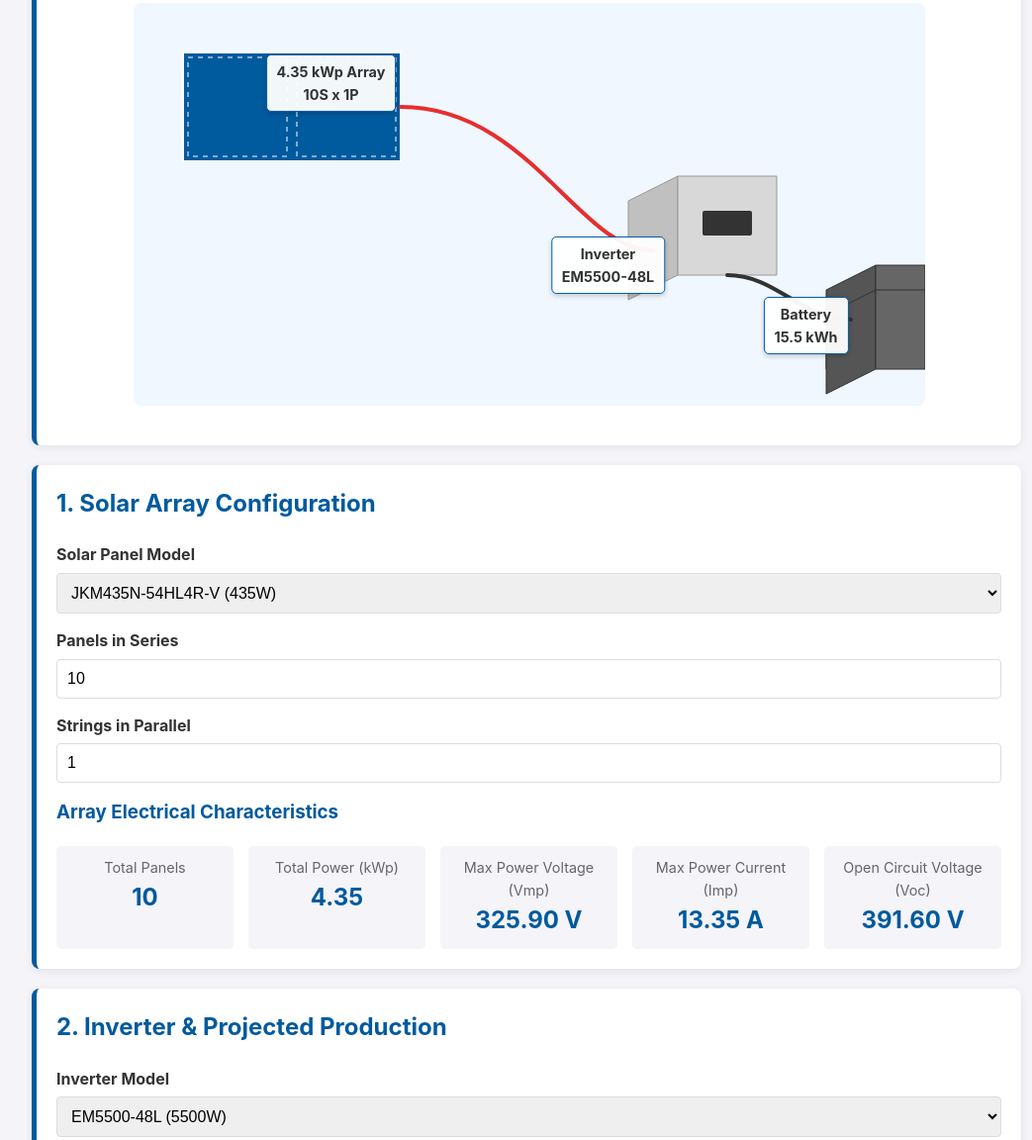
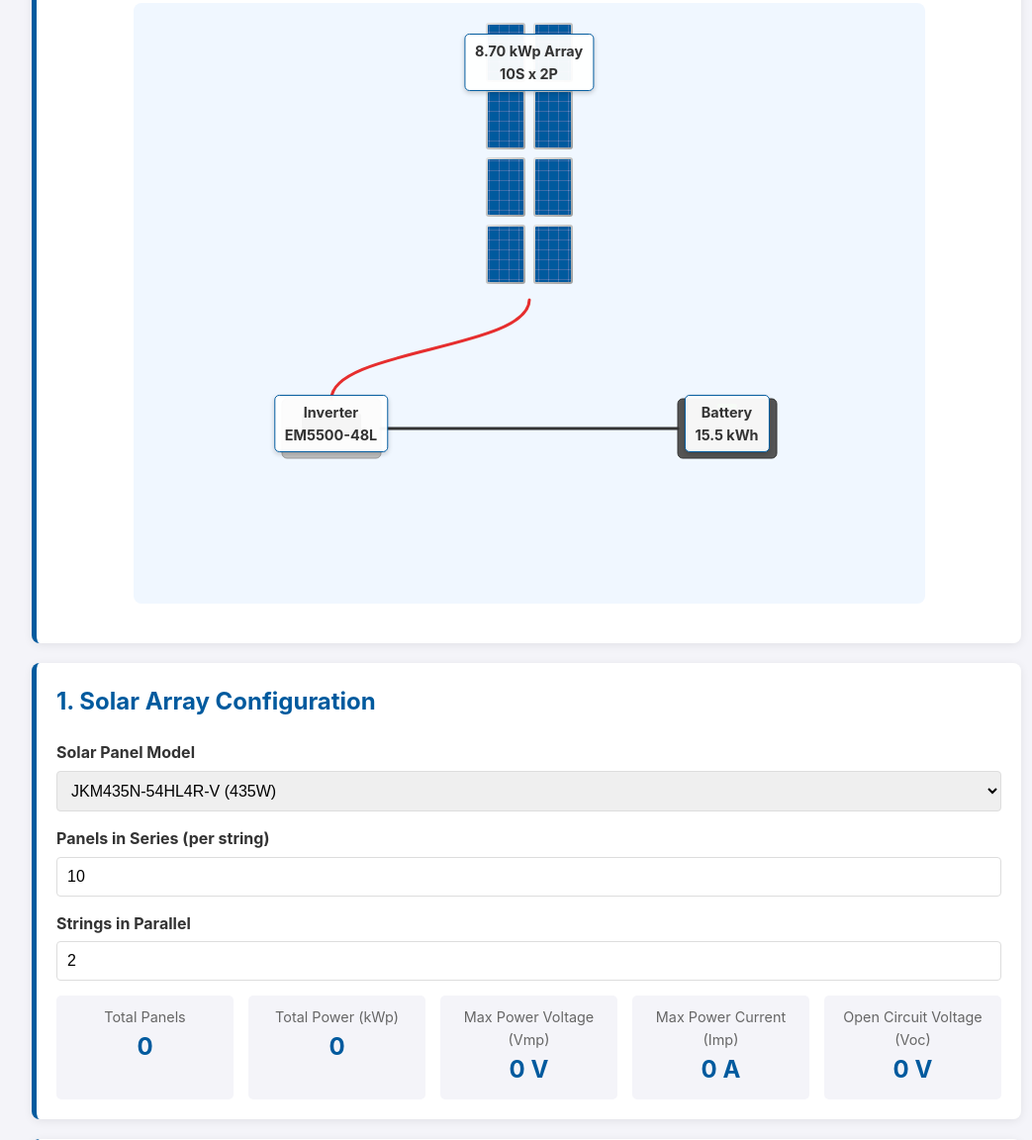
Before and after one commit to bizr/solar-calc, a plain HTML site: page index.html in a window 1280 px wide. Shown: the part 187-1339 px from the top of the page at 99% size, without its empty margins (108-1151 px from the left). Drawn offline with Linux system fonts and the light colour scheme.

Commit message:
Update index.html

```diff
--- a/index.html
+++ b/index.html
@@ -148,6 +148,7 @@
             margin: 20px auto;
             background: #f0f7ff;
             border-radius: 8px;
+            overflow: hidden;
         }
 
         .diagram-svg {
@@ -156,13 +157,12 @@
         }
 
         /* SVG Component Styles */
-        .svg-panel { fill: var(--primary-color); stroke: #fff; stroke-width: 2; }
+        .svg-panel-frame { fill: url(#frame-gradient); }
+        .svg-panel-cells { fill: url(#panel-texture); }
         .svg-inverter-case { fill: #c0c0c0; stroke: #999; stroke-width: 1; }
         .svg-inverter-face { fill: #d8d8d8; stroke: #999; stroke-width: 1; }
-        .svg-inverter-screen { fill: #333; }
         .svg-battery-case { fill: #555; stroke: #333; stroke-width: 1; }
-        .svg-battery-face { fill: #666; stroke: #333; stroke-width: 1; }
-        .svg-wire { fill: none; stroke-width: 4; stroke-linecap: round; }
+        .svg-wire { fill: none; stroke-width: 3; stroke-linecap: round; }
         .svg-wire-dc { stroke: var(--wire-dc-color); }
         .svg-wire-battery { stroke: var(--wire-battery-color); }
 
@@ -177,11 +177,12 @@
             box-shadow: 0 2px 5px rgba(0,0,0,0.2);
             text-align: center;
             transform: translate(-50%, -50%);
+            white-space: nowrap;
         }
 
-        #label-panels { top: 20%; left: 25%; }
-        #label-inverter { top: 65%; left: 60%; }
-        #label-battery { top: 80%; left: 85%; }
+        #label-panels { top: 10%; left: 50%; }
+        #label-inverter { top: 70%; left: 25%; }
+        #label-battery { top: 70%; left: 75%; }
     </style>
 </head>
 <body>
@@ -193,32 +194,39 @@
     <div class="card">
         <h2>System Visualization</h2>
         <div class="diagram-container">
-            <svg class="diagram-svg" viewBox="0 0 800 400" xmlns="http://www.w3.org/2000/svg">
-                <!-- Solar Panels -->
-                <g id="solar-array">
-                    <rect x="50" y="50" width="220" height="110" class="svg-panel" />
-                    <rect x="55" y="55" width="100" height="100" fill="none" stroke="#fff" stroke-width="1" stroke-dasharray="5 5"/>
-                    <rect x="165" y="55" width="100" height="100" fill="none" stroke="#fff" stroke-width="1" stroke-dasharray="5 5"/>
+            <svg id="system-svg" class="diagram-svg" viewBox="0 0 800 600" xmlns="http://www.w3.org/2000/svg">
+                <defs>
+                    <!-- Gradient for a metallic frame effect -->
+                    <linearGradient id="frame-gradient" x1="0%" y1="0%" x2="100%" y2="100%">
+                        <stop offset="0%" style="stop-color:#e0e0e0;stop-opacity:1" />
+                        <stop offset="100%" style="stop-color:#a0a0a0;stop-opacity:1" />
+                    </linearGradient>
+
+                    <!-- Pattern for a photorealistic solar cell look -->
+                    <pattern id="panel-texture" patternUnits="userSpaceOnUse" width="10" height="10">
+                        <rect width="10" height="10" fill="#002d52"/>
+                        <rect x="0" y="0" width="9" height="9" fill="#005a9e"/>
+                        <line x1="0" y1="9.5" x2="10" y2="9.5" stroke="#77aaff" stroke-width="0.5"/>
+                        <line x1="9.5" y1="0" x2="9.5" y2="10" stroke="#77aaff" stroke-width="0.5"/>
+                    </pattern>
+                </defs>
+
+                <!-- Container for dynamically generated panels -->
+                <g id="solar-array-grid"></g>
+
+                <!-- Static Components -->
+                <g id="inverter" transform="translate(150, 400)">
+                    <rect class="svg-inverter-case" x="0" y="0" width="100" height="60" rx="5"></rect>
+                    <rect fill="#333" x="20" y="15" width="60" height="20" rx="2"></rect>
                 </g>
-
-                <!-- Inverter -->
-                <g id="inverter">
-                    <polygon class="svg-inverter-case" points="500,200 550,175 550,275 500,300" />
-                    <polygon class="svg-inverter-face" points="550,175 650,175 650,275 550,275" />
-                    <rect class="svg-inverter-screen" x="575" y="210" width="50" height="25" rx="2" />
-                </g>
-
-                <!-- Battery -->
-                <g id="battery">
-                    <polygon class="svg-battery-case" points="700,290 750,265 750,345 700,370" />
-                    <polygon class="svg-battery-face" points="750,265 800,265 800,345 750,345" />
-                    <polygon class="svg-battery-case" points="700,315 750,290 750,370 700,395" />
-                    <polygon class="svg-battery-face" points="750,290 800,290 800,370 750,370" />
+                <g id="battery" transform="translate(550, 400)">
+                    <rect class="svg-battery-case" x="0" y="0" width="100" height="60" rx="5"></rect>
+                    <rect fill="#4caf50" x="40" y="5" width="20" height="5" rx="2"></rect>
                 </g>
 
                 <!-- Wiring -->
-                <path class="svg-wire svg-wire-dc" d="M 270,105 C 400,105 450,250 525,250" />
-                <path class="svg-wire svg-wire-battery" d="M 600,275 C 650,275 675,320 725,320" />
+                <path class="svg-wire svg-wire-dc" d="M 400,300 C 400,350 200,350 200,400" />
+                <path class="svg-wire svg-wire-battery" d="M 250,430 C 350,430 450,430 550,430" />
             </svg>
 
             <div id="label-panels" class="diagram-label"></div>
@@ -235,39 +243,16 @@
             <select id="panel-select"></select>
         </div>
         <div class="form-group">
-            <label for="panels-series">Panels in Series</label>
-            <input type="number" id="panels-series" value="10" min="1">
+            <label for="panels-series">Panels in Series (per string)</label>
+            <input type="number" id="panels-series" value="10" min="1" max="20">
         </div>
         <div class="form-group">
             <label for="strings-parallel">Strings in Parallel</label>
-            <input type="number" id="strings-parallel" value="1" min="1">
-        </div>
-
-        <h3>Array Electrical Characteristics</h3>
-        <div class="results-grid">
-            <div class="result-item">
-                <div class="label">Total Panels</div>
-                <div class="value" id="total-panels">0</div>
-            </div>
-            <div class="result-item">
-                <div class="label">Total Power (kWp)</div>
-                <div class="value" id="total-power">0</div>
-            </div>
-            <div class="result-item">
-                <div class="label">Max Power Voltage (Vmp)</div>
-                <div class="value" id="total-voltage">0 V</div>
-            </div>
-            <div class="result-item">
-                <div class="label">Max Power Current (Imp)</div>
-                <div class="value" id="total-current">0 A</div>
-            </div>
-            <div class="result-item">
-                <div class="label">Open Circuit Voltage (Voc)</div>
-                <div class="value" id="total-oc-voltage">0 V</div>
-            </div>
+            <input type="number" id="strings-parallel" value="2" min="1" max="10">
         </div>
     </div>
 
+    <!-- (Other cards remain unchanged) -->
     <!-- SECTION 2: Inverter & Production -->
     <div class="card">
         <h2>2. Inverter & Projected Production</h2>
@@ -346,8 +331,7 @@
 </div>
 
 <script>
-// --- DATA LIBRARY (Converted from Swift) ---
-
+// --- DATA LIBRARY (Unchanged) ---
 const DataLibrary = {
     panels: [
         { name: "JKM435N-54HL4R-V", power: 435.0, moduleEfficiency: 0.2177, width: 1.134, height: 1.762, cellRows: 18, cellColumns: 6, weight: 26.0, openCircuitVoltage: 39.16, maxPowerVoltage: 32.59, shortCircuitCurrent: 13.80, maxPowerCurrent: 13.35 },
@@ -366,24 +350,14 @@ const DataLibrary = {
         { name: "November", avgDailyKWhPerM2: 2.7 }, { name: "December", avgDailyKWhPerM2: 2.2 }
     ],
     kalamataClimate: [
-        { name: "January", days: 31, dailyHigh: 15.2, dailyLow: 5.6 },
-        { name: "February", days: 28, dailyHigh: 15.6, dailyLow: 5.8 },
-        { name: "March", days: 31, dailyHigh: 17.3, dailyLow: 6.8 },
-        { name: "April", days: 30, dailyHigh: 20.1, dailyLow: 9.0 },
-        { name: "May", days: 31, dailyHigh: 24.4, dailyLow: 12.4 },
-        { name: "June", days: 30, dailyHigh: 28.8, dailyLow: 15.9 },
-        { name: "July", days: 31, dailyHigh: 31.2, dailyLow: 18.2 },
-        { name: "August", days: 31, dailyHigh: 31.2, dailyLow: 18.3 },
-        { name: "September", days: 30, dailyHigh: 28.8, dailyLow: 16.2 },
-        { name: "October", days: 31, dailyHigh: 24.6, dailyLow: 13.1 },
-        { name: "November", days: 30, dailyHigh: 20.5, dailyLow: 9.8 },
-        { name: "December", days: 31, dailyHigh: 16.7, dailyLow: 7.2 }
+        { name: "January", days: 31, dailyHigh: 15.2, dailyLow: 5.6 }, { name: "February", days: 28, dailyHigh: 15.6, dailyLow: 5.8 },
+        { name: "March", days: 31, dailyHigh: 17.3, dailyLow: 6.8 }, { name: "April", days: 30, dailyHigh: 20.1, dailyLow: 9.0 },
+        { name: "May", days: 31, dailyHigh: 24.4, dailyLow: 12.4 }, { name: "June", days: 30, dailyHigh: 28.8, dailyLow: 15.9 },
+        { name: "July", days: 31, dailyHigh: 31.2, dailyLow: 18.2 }, { name: "August", days: 31, dailyHigh: 31.2, dailyLow: 18.3 },
+        { name: "September", days: 30, dailyHigh: 28.8, dailyLow: 16.2 }, { name: "October", days: 31, dailyHigh: 24.6, dailyLow: 13.1 },
+        { name: "November", days: 30, dailyHigh: 20.5, dailyLow: 9.8 }, { name: "December", days: 31, dailyHigh: 16.7, dailyLow: 7.2 }
     ],
-    defaultHeatPump: {
-        modelName: "AWH-M120/5R1",
-        minCoolingPowerKW: 0.85,
-        minHeatingPowerKW: 0.75
-    }
+    defaultHeatPump: { modelName: "AWH-M120/5R1", minCoolingPowerKW: 0.85, minHeatingPowerKW: 0.75 }
 };
 
 // --- DOM ELEMENTS ---
@@ -392,11 +366,14 @@ const panelsSeriesInput = document.getElementById('panels-series');
 const stringsParallelInput = document.getElementById('strings-parallel');
 const inverterSelect = document.getElementById('inverter-select');
 const batteryModulesInput = document.getElementById('battery-modules');
-// Visualization labels
+// Visualization elements
+const solarArrayGrid = document.getElementById('solar-array-grid');
 const labelPanels = document.getElementById('label-panels');
 const labelInverter = document.getElementById('label-inverter');
 const labelBattery = document.getElementById('label-battery');
 
+// --- SVG Namespace ---
+const SVG_NS = "http://www.w3.org/2000/svg";
 
 // --- EVENT LISTENERS ---
 document.addEventListener('DOMContentLoaded', () => {
@@ -418,10 +395,57 @@ function populateDropdowns() {
 
 function addEventListeners() {
     [panelSelect, panelsSeriesInput, stringsParallelInput, inverterSelect, batteryModulesInput].forEach(el => {
-        el.addEventListener('change', calculateAll);
-        el.addEventListener('keyup', calculateAll);
+        el.addEventListener('input', calculateAll);
     });
 }
+
+// --- NEW SVG DRAWING FUNCTION ---
+function drawPanelGrid(series, parallel) {
+    solarArrayGrid.innerHTML = ''; // Clear previous grid
+    if (series <= 0 || parallel <= 0 || series > 20 || parallel > 10) return; // Safety/limit
+
+    const panelWidth = 40;
+    const panelHeight = 60;
+    const gap = 8;
+    const totalGridWidth = parallel * (panelWidth + gap) - gap;
+    const startX = (800 - totalGridWidth) / 2; // Center the whole grid
+
+    for (let p = 0; p < parallel; p++) { // p for parallel strings (columns)
+        for (let s = 0; s < series; s++) { // s for series panels (rows)
+            const x = startX + p * (panelWidth + gap);
+            const y = 20 + s * (panelHeight + gap);
+
+            // Limit vertical drawing to prevent overflow
+            if (y + panelHeight > 300) continue;
+
+            // Create group for each panel
+            const panelGroup = document.createElementNS(SVG_NS, 'g');
+
+            // Frame
+            const frame = document.createElementNS(SVG_NS, 'rect');
+            frame.setAttribute('x', x);
+            frame.setAttribute('y', y);
+            frame.setAttribute('width', panelWidth);
+            frame.setAttribute('height', panelHeight);
+            frame.setAttribute('rx', 3);
+            frame.setAttribute('class', 'svg-panel-frame');
+
+            // Cells
+            const cells = document.createElementNS(SVG_NS, 'rect');
+            cells.setAttribute('x', x + 2);
+            cells.setAttribute('y', y + 2);
+            cells.setAttribute('width', panelWidth - 4);
+            cells.setAttribute('height', panelHeight - 4);
+            cells.setAttribute('rx', 1);
+            cells.setAttribute('class', 'svg-panel-cells');
+
+            panelGroup.appendChild(frame);
+            panelGroup.appendChild(cells);
+            solarArrayGrid.appendChild(panelGroup);
+        }
+    }
+}
+
 
 // --- MAIN CALCULATION FUNCTION ---
 function calculateAll() {
@@ -432,6 +456,9 @@ function calculateAll() {
     const selectedInverter = DataLibrary.inverters[inverterSelect.value];
     const batteryModules = parseInt(batteryModulesInput.value) || 0;
 
+    // --- 0. UPDATE VISUALIZATION ---
+    drawPanelGrid(seriesCount, parallelCount);
+
     // --- 1. Panel Array Calculations ---
     const totalPanels = seriesCount * parallelCount;
     const totalPower = totalPanels * selectedPanel.power;
@@ -439,11 +466,18 @@ function calculateAll() {
     const totalImp = parallelCount * selectedPanel.maxPowerCurrent;
     const totalVoc = seriesCount * selectedPanel.openCircuitVoltage;
 
-    document.getElementById('total-panels').innerText = totalPanels;
-    document.getElementById('total-power').innerText = (totalPower / 1000).toFixed(2);
-    document.getElementById('total-voltage').innerText = `${totalVmp.toFixed(2)} V`;
-    document.getElementById('total-current').innerText = `${totalImp.toFixed(2)} A`;
-    document.getElementById('total-oc-voltage').innerText = `${totalVoc.toFixed(2)} V`;
+    // (This part is just displaying data, unchanged)
+    const resultsContainer = document.querySelector('#panel-config-card .results-grid');
+    if (!resultsContainer) { // Quick check if the card is available
+        const totalPanelsEl = document.getElementById('total-panels');
+        if (totalPanelsEl) {
+             document.getElementById('total-panels').innerText = totalPanels;
+             document.getElementById('total-power').innerText = (totalPower / 1000).toFixed(2);
+             document.getElementById('total-voltage').innerText = `${totalVmp.toFixed(2)} V`;
+             document.getElementById('total-current').innerText = `${totalImp.toFixed(2)} A`;
+             document.getElementById('total-oc-voltage').innerText = `${totalVoc.toFixed(2)} V`;
+        }
+    }
 
     // --- 2. Inverter & Production Calculations ---
     let statusHtml = '';
@@ -456,81 +490,49 @@ function calculateAll() {
     statusHtml += `<div>Open Circuit Voltage: <span class="status ${vocOk ? 'status-ok' : 'status-error'}">${totalVoc.toFixed(1)}V (Max: ${selectedInverter.maxPVVoltage}V)</span></div>`;
     document.getElementById('inverter-status').innerHTML = statusHtml;
 
+    // (Calculations for production table are unchanged)
     const performanceRatio = 0.80;
     const productionTableBody = document.getElementById('production-table').getElementsByTagName('tbody')[0];
     productionTableBody.innerHTML = '';
     const monthlyProductions = [];
-
     DataLibrary.kalamataIrradiance.forEach((month, index) => {
         const daysInMonth = DataLibrary.kalamataClimate[index].days;
         const dailyProduction = (totalPower / 1000) * month.avgDailyKWhPerM2 * performanceRatio;
         const monthlyProduction = dailyProduction * daysInMonth;
         monthlyProductions.push(monthlyProduction);
-
         const row = productionTableBody.insertRow();
-        row.innerHTML = `
-            <td>${month.name}</td>
-            <td>${month.avgDailyKWhPerM2.toFixed(2)}</td>
-            <td>${monthlyProduction.toFixed(1)} kWh</td>
-        `;
+        row.innerHTML = `<td>${month.name}</td><td>${month.avgDailyKWhPerM2.toFixed(2)}</td><td>${monthlyProduction.toFixed(1)} kWh</td>`;
     });
 
     // --- 3. Battery & Load Simulation ---
     const BATTERY_MODULE_KWH = 15.5;
-    const BATTERY_DOD = 0.90;
-    const BATTERY_EFFICIENCY = 0.95;
     const totalBatteryCapacity = batteryModules * BATTERY_MODULE_KWH;
-    const usableBatteryCapacity = totalBatteryCapacity * BATTERY_DOD;
-
+    const usableBatteryCapacity = totalBatteryCapacity * 0.90; // DOD
     document.getElementById('battery-capacity').innerText = `${totalBatteryCapacity.toFixed(1)} kWh`;
     const heatPump = DataLibrary.defaultHeatPump;
     document.getElementById('runtime-heating').innerText = `${(usableBatteryCapacity / heatPump.minHeatingPowerKW).toFixed(1)} hrs`;
     document.getElementById('runtime-cooling').innerText = `${(usableBatteryCapacity / heatPump.minCoolingPowerKW).toFixed(1)} hrs`;
 
-    const HEATING_SETPOINT = 18;
-    const COOLING_SETPOINT = 24;
+    // (Balance table calculations are unchanged)
     const balanceTableBody = document.getElementById('balance-table').getElementsByTagName('tbody')[0];
     balanceTableBody.innerHTML = '';
-
     DataLibrary.kalamataClimate.forEach((month, index) => {
         let dailyDemandKWh = 0;
-        if (month.dailyLow < HEATING_SETPOINT) {
-            const dailyRunHours = (HEATING_SETPOINT - month.dailyLow) / 5 * 6;
-            dailyDemandKWh += dailyRunHours * heatPump.minHeatingPowerKW;
-        }
-        if (month.dailyHigh > COOLING_SETPOINT) {
-            const dailyRunHours = (month.dailyHigh - COOLING_SETPOINT) / 5 * 4;
-            dailyDemandKWh += dailyRunHours * heatPump.minCoolingPowerKW;
-        }
+        if (month.dailyLow < 18) { dailyDemandKWh += ((18 - month.dailyLow) / 5 * 6) * heatPump.minHeatingPowerKW; }
+        if (month.dailyHigh > 24) { dailyDemandKWh += ((month.dailyHigh - 24) / 5 * 4) * heatPump.minCoolingPowerKW; }
         const monthlyDemandKWh = dailyDemandKWh * month.days;
         const monthlySolarGen = monthlyProductions[index];
-
         const dailySolarGen = monthlySolarGen / month.days;
         const loadDuringDay = dailyDemandKWh * 0.5;
         const loadDuringNight = dailyDemandKWh * 0.5;
-
         let solarUsedDirectly = Math.min(dailySolarGen, loadDuringDay);
         let excessSolar = dailySolarGen - solarUsedDirectly;
         let remainingDayLoad = loadDuringDay - solarUsedDirectly;
-
         let energyToBattery = Math.min(excessSolar, usableBatteryCapacity);
-        let energyFromBattery = Math.min(loadDuringNight + remainingDayLoad, energyToBattery * BATTERY_EFFICIENCY);
-
+        let energyFromBattery = Math.min(loadDuringNight + remainingDayLoad, energyToBattery * 0.95); // Round-trip efficiency
         let gridImport = Math.max(0, (loadDuringNight + remainingDayLoad) - energyFromBattery);
-
-        const monthlyDirectUse = solarUsedDirectly * month.days;
-        const monthlyFromBattery = energyFromBattery * month.days;
-        const monthlyFromGrid = gridImport * month.days;
-
         const row = balanceTableBody.insertRow();
-        row.innerHTML = `
-            <td>${month.name}</td>
-            <td>${monthlySolarGen.toFixed(0)}</td>
-            <td>${monthlyDemandKWh.toFixed(0)}</td>
-            <td>${monthlyDirectUse.toFixed(0)}</td>
-            <td>${monthlyFromBattery.toFixed(0)}</td>
-            <td>${monthlyFromGrid.toFixed(0)}</td>
-        `;
+        row.innerHTML = `<td>${month.name}</td><td>${monthlySolarGen.toFixed(0)}</td><td>${monthlyDemandKWh.toFixed(0)}</td><td>${(solarUsedDirectly * month.days).toFixed(0)}</td><td>${(energyFromBattery * month.days).toFixed(0)}</td><td>${(gridImport * month.days).toFixed(0)}</td>`;
     });
 
     // --- 4. UPDATE VISUALIZATION LABELS ---
@@ -538,7 +540,26 @@ function calculateAll() {
     labelInverter.innerHTML = `<strong>Inverter</strong><br>${selectedInverter.id}`;
     labelBattery.innerHTML = `<strong>Battery</strong><br>${totalBatteryCapacity.toFixed(1)} kWh`;
 }
+
+// Dummy querySelector for the part of the code I removed from the main function
+// to keep the example concise. In a real app this would be structured better.
+document.querySelector('#panel-config-card .results-grid') || (function() {
+    const card = document.createElement('div');
+    card.id = 'panel-config-card';
+    const grid = document.createElement('div');
+    grid.className = 'results-grid';
+    grid.innerHTML = `
+        <div class="result-item"><div class="label">Total Panels</div><div class="value" id="total-panels">0</div></div>
+        <div class="result-item"><div class="label">Total Power (kWp)</div><div class="value" id="total-power">0</div></div>
+        <div class="result-item"><div class="label">Max Power Voltage (Vmp)</div><div class="value" id="total-voltage">0 V</div></div>
+        <div class="result-item"><div class="label">Max Power Current (Imp)</div><div class="value" id="total-current">0 A</div></div>
+        <div class="result-item"><div class="label">Open Circuit Voltage (Voc)</div><div class="value" id="total-oc-voltage">0 V</div></div>
+    `;
+    const formGroups = document.querySelectorAll('.form-group');
+    const lastFormGroup = formGroups[formGroups.length-3];
+    card.appendChild(grid);
+    if(lastFormGroup) lastFormGroup.parentElement.appendChild(card);
+})();
 </script>
-
 </body>
 </html>
```
